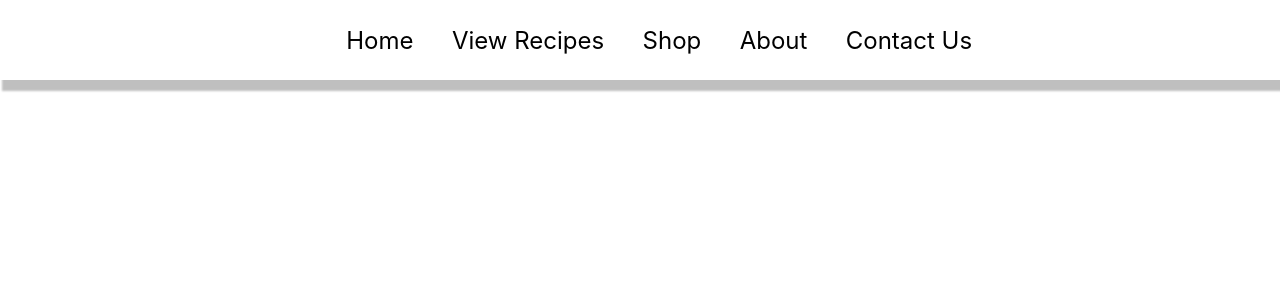
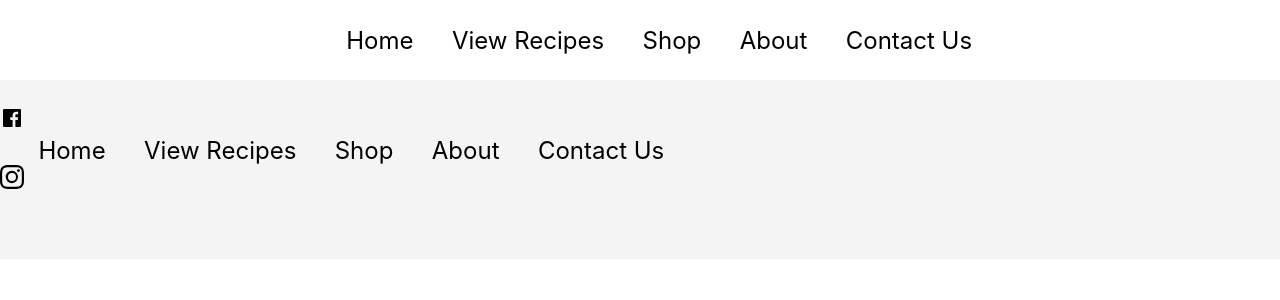
Before and after one commit to anti-lex/react-project, a React (Create React App) app: page /muffin in a window 1280 px wide. Shown: the top 300 px of the page. Built offline with nearby package versions, Linux system fonts and the light colour scheme.

Commit message:
new page and started footer

```diff
--- a/package.json
+++ b/package.json
@@ -10,6 +10,7 @@
     "emailjs": "^4.0.1",
     "react": "^18.2.0",
     "react-dom": "^18.2.0",
+    "react-icons": "^4.8.0",
     "react-router-dom": "^6.10.0",
     "react-scripts": "5.0.1",
     "sass": "^1.60.0",
--- a/src/App.js
+++ b/src/App.js
@@ -7,6 +7,8 @@ import Home from './components/home';
 import Shop from './components/shop';
 import Recipes from './components/recipes';
 import Contact from './components/contact';
+import About from './components/about';
+import Footer from './components/footer'
 function App() {
   return (
     <div className="App">
@@ -16,7 +18,9 @@ function App() {
         <Route path="recipes" element={<Recipes/>}/>
         <Route path="shop" element={<Shop/>}/>
         <Route path="contact" element={<Contact/>}/>
+        <Route path="about" element={<About/>}/>
       </Routes>
+      <Footer/>
     </div>
   );
 }
--- a/src/App.scss
+++ b/src/App.scss
@@ -14,14 +14,29 @@
     }
 }
 
-
+.FooterContainer {
+    grid-area: footer;
+    text-decoration: none !important;
+    font-family:'Inter';
+    font-size: 24px;
+    text-align: left;
+    padding-top: 2%;
+    padding-bottom: 5%;
+    background-color: #F4F4F4;
+    a{
+        color: black;
+        display: inline-flex;
+        padding-left: 3%;
+    }
+}
 .App {
     display: grid;
         grid:
         'navigation navigation'
         'leftside rightside'
         'leftside rightside'
-        'bottom bottom';
+        'bottom bottom'
+        'footer footer';
     font-family: 'Inter';
     font-style: normal;
 }
@@ -214,7 +229,62 @@
 .RightSide{
     filter: drop-shadow(-20px 18px 4px rgba(0, 0, 0, 0.25));
     padding: 3.0rem 0.8rem 0.8rem 10.0rem;
-    img{
+
+}
+
+.GridAbout{
+    display: grid;
+    grid-template-columns: 40% 60%;
+}
+
+.LeftSide2{
+    padding: 0.8rem 0.8rem 0.8rem 10.0rem;
+    label {
+        display: block;
+        font-weight: bold;
 
     }
+    button {
+        background: #B20CED;
+        border: 5px solid #000000;
+        border-radius: 102px;
+        color: #fff;
+        padding: 14px 70px;
+        font-size: 24px;
+        cursor: pointer;
+        margin-top: 5%;
+    }
+    textarea {
+        width: 100%;
+        height: 200px;
+    }
+    h1{
+        font-family: 'Inter';
+        font-style: normal;
+        font-weight: 700;
+        font-size: 64px;
+    }
+
+    label{
+        margin-top: 5%;
+        font-family: 'Inter';
+        font-style: normal;
+        font-weight: 700;
+        font-size: 24px;
+        line-height: 29px;
+    }
+
+    h2{
+        margin-top: 15%;
+        font-family: 'Inter';
+        font-style: normal;
+        font-weight: 700;
+        font-size: 40px;
+    }
 }
+
+.RightSide2{
+    filter: drop-shadow(-20px 18px 4px rgba(0, 0, 0, 0.25));
+    padding: 3.0rem 0.8rem 0.8rem 10.0rem;
+
+}
--- /dev/null
+++ b/src/components/about.js
@@ -0,0 +1,28 @@
+import Image from '../images/cake.png'
+
+const About = () => {
+    return (
+        <>
+        <div className= "GridAbout">
+        <div className = "LeftSide2">
+        <h1>About us</h1>
+        <p>Hi, thank you for wanting to know more about us, we are a <br></br>small group of passionate cooks and bakers who want to <br></br>share our creations with the world. </p>
+        <p>Based in London, Ontario we started with just a simple site <br></br>with a few recipes before our site became what it was <br></br>today, with us selling cook books to help pay for the costs <br></br>of maintaining the site.</p>
+
+        <h2>More about our history</h2>
+
+        <p>Lorem ipsum dolor sit amet, consectetur adipiscing elit. Pellentesque id aliquam justo.
+        <br></br>Donec consequat magna vitae mi eleifend condimentum. Curabitur tincidunt tellus sed libero rhoncus feugiat. Vestibulum eu pretium urna. Sed risus elit, congue in ipsum et, consectetur condimentum velit. Vestibulum eu hendrerit lacus. Nam placerat enim sed fringilla varius. Aenean luctus varius sodales. Nunc porta imperdiet libero, et fermentum justo porttitor id.</p>
+
+        </div>
+        <div className='RightSide2'>
+        <img src={Image} alt="cake"></img>
+        </div>
+        </div>
+        </>
+
+    )
+
+}
+
+export default About;
--- /dev/null
+++ b/src/components/footer.js
@@ -0,0 +1,15 @@
+import Navigation from "./navigation";
+import React from 'react';
+import { BsInstagram } from "react-icons/bs";
+import { RiFacebookBoxFill } from "react-icons/ri"
+const Footer = () => {
+    return (
+        <div className="FooterContainer">
+            <RiFacebookBoxFill/>
+            <Navigation/>
+            <BsInstagram/>
+        </div>
+    )
+}
+
+export default Footer;
--- a/src/components/header.js
+++ b/src/components/header.js
@@ -1,6 +1,5 @@
 import Navigation from "./navigation";
 import React from 'react';
-import { useNavigate } from 'react-router-dom';
 
 const Header = () => {
     return (
--- a/src/components/recipes.js
+++ b/src/components/recipes.js
@@ -1,4 +1,3 @@
-import { useNavigate } from "react-router-dom";
 import Image from '../images/tacos.jpg'
 import Image2 from '../images/beef.jpg'
 import Image3 from '../images/pasta.jpg'
--- a/src/components/shop.js
+++ b/src/components/shop.js
@@ -1,5 +1,4 @@
 import React from 'react'
-import { Link } from 'react-router-dom'
 import Image from '../images/destinybook.png'
 import Image2 from '../images/one.png'
 const Shop = () => {
```
Also changed, not shown: 1 other file (tests, documents, lock files or other folders).
